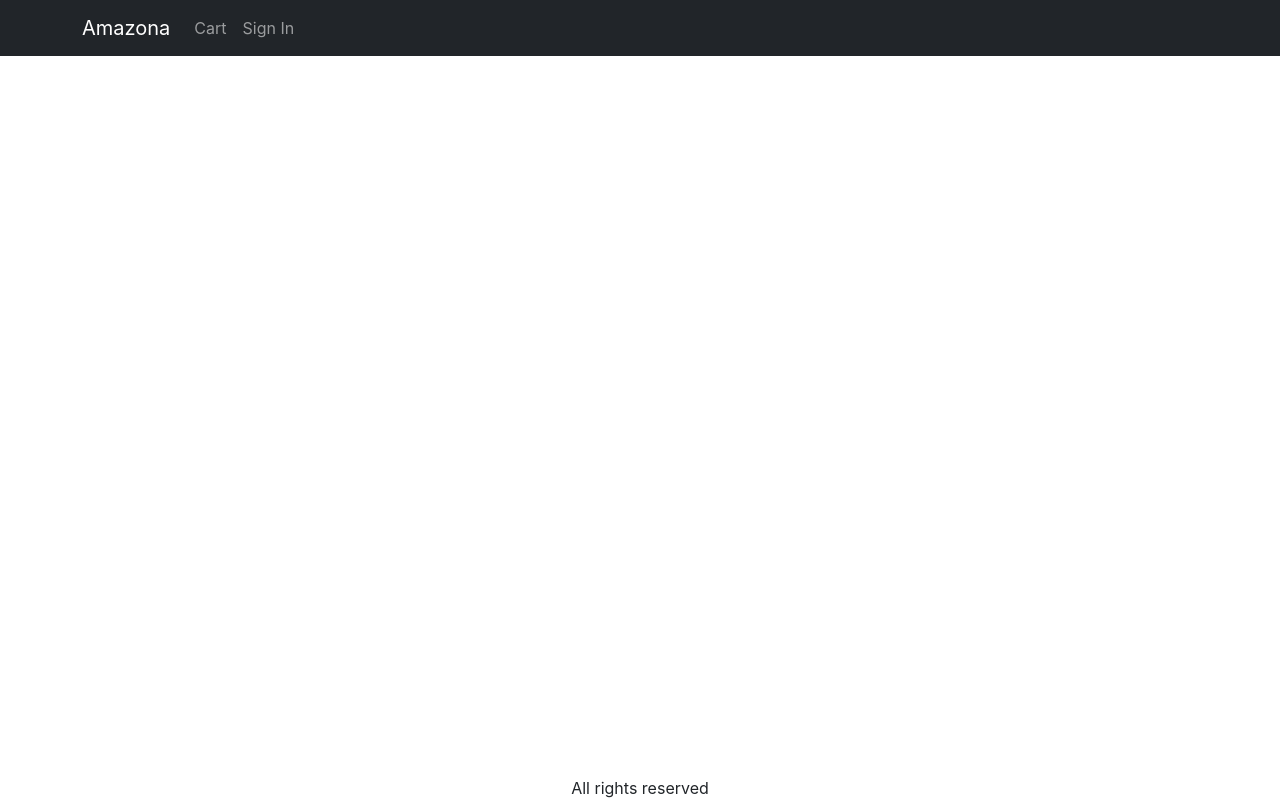
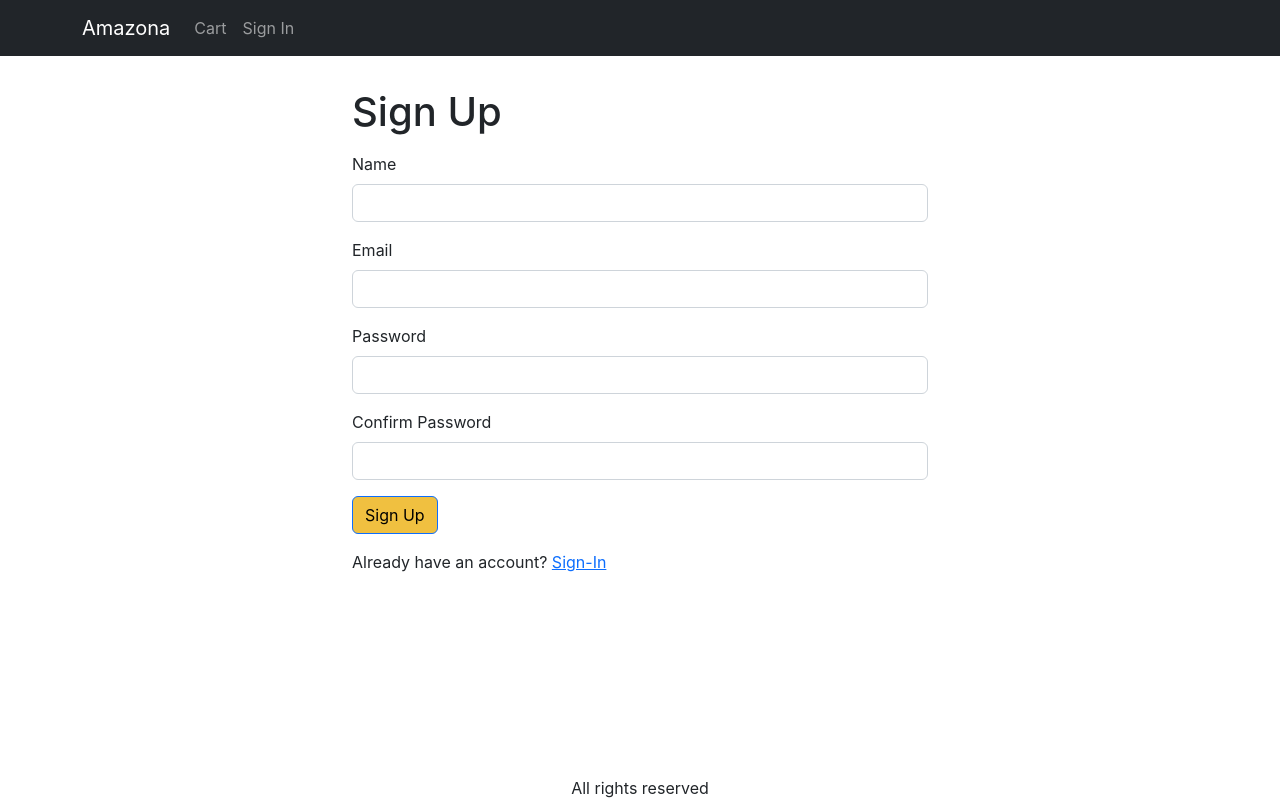
Before and after one commit to krishnadev7/Ecom-Amazona, a React (Create React App) app in the folder frontend/: page /signup in a window 1280 px wide. Built offline with nearby package versions, Linux system fonts and the light colour scheme.

Commit message:
created signup screen

```diff
--- a/frontend/src/App.js
+++ b/frontend/src/App.js
@@ -14,6 +14,7 @@
 import {ToastContainer} from 'react-toastify'
 import 'react-toastify/dist/ReactToastify.css'
 import ShippingAddressScreen from './screens/ShippingAddressScreen';
+import SignUpScreen from './screens/SignUpScreen';
 
 function App() {
   const { state,dispatch:ctxDispatch } = useContext(Store);
@@ -71,6 +72,7 @@
               <Route path='/product/:slug' element={<ProductScreen />} />
               <Route path='/cart' element={<CartScreen />} />
               <Route path='/signin' element={<SignInScreen />} />
+              <Route path='/signup' element={<SignUpScreen />} />
               <Route path='/shipping' element={<ShippingAddressScreen />} />
               <Route path='/' element={<HomeScreen />} />
             </Routes>
--- /dev/null
+++ b/frontend/src/screens/SignUpScreen.jsx
@@ -0,0 +1,99 @@
+import { Link, useNavigate, useLocation } from 'react-router-dom';
+import Container from 'react-bootstrap/Container';
+import Form from 'react-bootstrap/Form';
+import axios from 'axios';
+import Button from 'react-bootstrap/Button';
+import { Helmet } from 'react-helmet-async';
+import { useContext, useEffect, useState } from 'react';
+import { Store } from './Store';
+import { toast } from 'react-toastify';
+import { getError } from '../utils';
+
+export default function SignUpScreen() {
+  const navigate = useNavigate();
+  const { search } = useLocation();
+  const redirectInUrl = new URLSearchParams(search).get('redirect');
+  const redirect = redirectInUrl ? redirectInUrl : '/';
+
+  const [name,setName] = useState('');
+  const [email, setEmail] = useState('');
+  const [password, setPassword] = useState('');
+  const [confirmPassword, setConfirmPassword] = useState('')
+
+  const { state, dispatch: ctxDispatch } = useContext(Store);
+  const { userInfo } = state;
+
+  const submitHandler = async e => {
+    e.preventDefault();
+    if(password !== confirmPassword) {
+        toast.error('Passwords do not match');
+        return;
+    }
+    try {
+      const { data } = await axios.post('/api/users/signup', {
+        name,
+        email,
+        password,
+      });
+      ctxDispatch({ type: 'User_SignIn', payload: data });
+      localStorage.setItem('userInfo', JSON.stringify(data));
+      navigate(redirect || '/');
+    } catch (err) {
+      toast.error(getError(err));
+      console.log(err);
+    }
+  };
+  useEffect(() => {
+    if (userInfo) {
+      navigate(redirect);
+    }
+  }, [navigate, userInfo, redirect]);
+  return (
+    <Container className='small-container'>
+      <Helmet>
+        <title>Sign Up</title>
+      </Helmet>
+      <h1 className='my-3'>Sign Up</h1>
+      <Form onSubmit={submitHandler}>
+        <Form.Group className='mb-3' controlId='name'>
+          <Form.Label>Name</Form.Label>
+          <Form.Control
+            required
+            onChange={e => setName(e.target.value)}
+          />
+        </Form.Group>
+        <Form.Group className='mb-3' controlId='email'>
+          <Form.Label>Email</Form.Label>
+          <Form.Control
+            type='email'
+            required
+            onChange={e => setEmail(e.target.value)}
+          />
+        </Form.Group>
+        <Form.Group className='mb-3' controlId='password'>
+          <Form.Label>Password</Form.Label>
+          <Form.Control
+            type='password'
+            required
+            onChange={e => setPassword(e.target.value)}
+          />
+        </Form.Group>
+        <Form.Group className='mb-3' controlId='confirmPassword'>
+          <Form.Label>Confirm Password</Form.Label>
+          <Form.Control
+            type='password'
+            required
+            onChange={e => setConfirmPassword(e.target.value)}
+          />
+        </Form.Group>
+        <div className='mb-3'>
+          <Button type='submit'>Sign Up</Button>
+        </div>
+        <div className='mb-3'>
+          Already have an account?{' '}
+          <Link to={`/signin?redirect=${redirect}`}>Sign-In</Link>
+        </div>
+      </Form>
+    </Container>
+  );
+}
```
Also changed, not shown: 1 other file (tests, documents, lock files or other folders).
